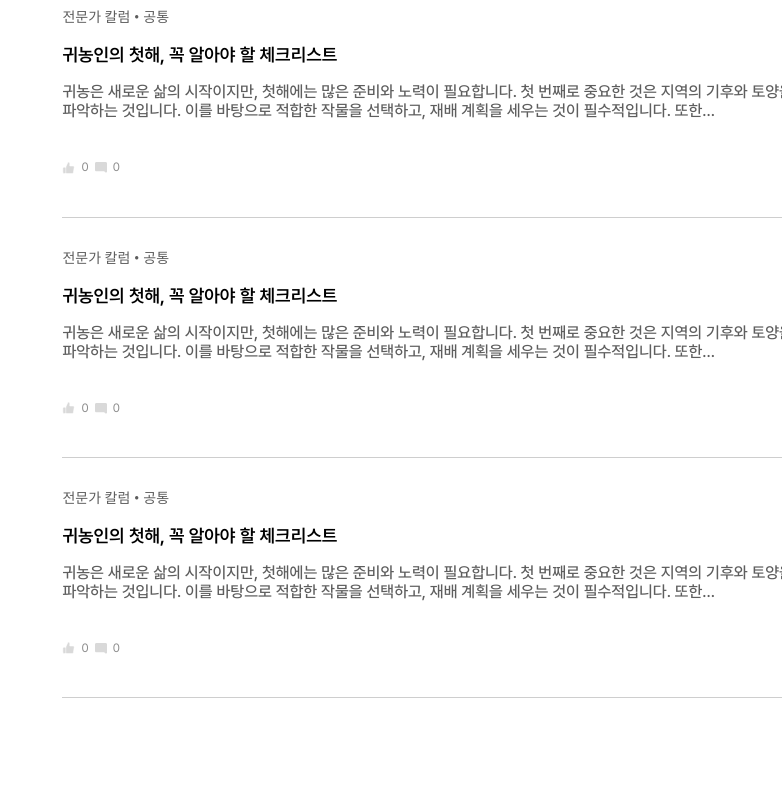
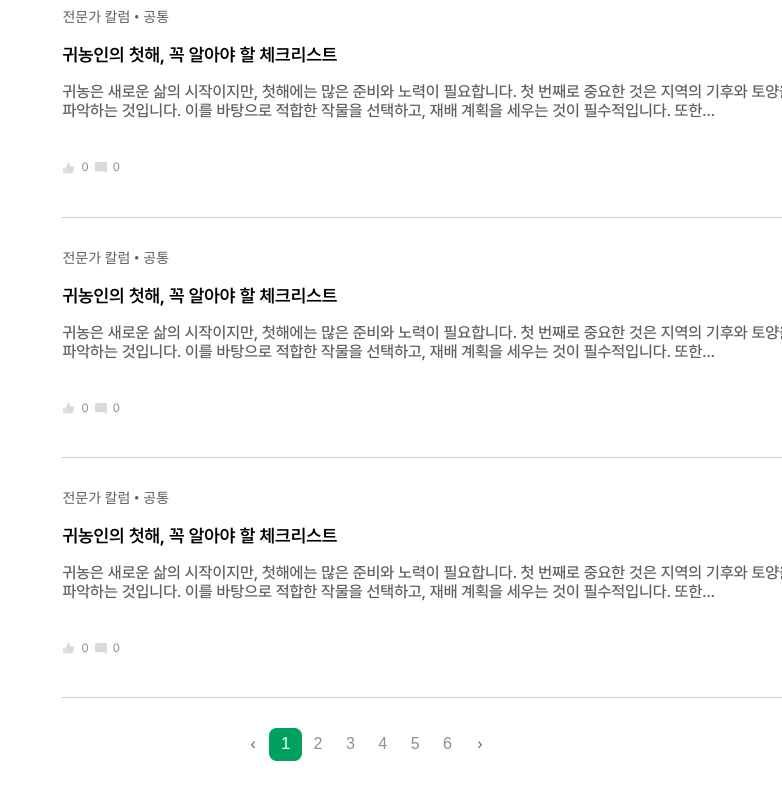
Before and after one commit to Farm-On/FE, a React (Vite) app: page /Community in a window 1280 px wide. Shown: the part 2064-2864 px from the top of the page, without its empty margins (498-1280 px from the left). Before the commit the page ends 2800 px from the top, so only its background shows below. Built offline with nearby package versions, Linux system fonts and the light colour scheme.

Commit message:
feat: 페이지 버튼 구현

```diff
--- /dev/null
+++ b/src/components/CommuPageBtn.tsx
@@ -0,0 +1,86 @@
+import styled from '@emotion/styled';
+
+
+interface PageProps{
+    currentPage:number;
+    totalPages:number;
+    onPageChange:(page: number)=>void;
+}
+export const CommuPageBtn = ({ currentPage, totalPages, onPageChange }:PageProps) => {
+  const pageSize = 6; // 한 그룹당 보여줄 페이지 수
+  const currentGroup = Math.floor((currentPage - 1) / pageSize);
+  const startPage = currentGroup * pageSize + 1;
+  const endPage = Math.min(startPage + pageSize - 1, totalPages);
+
+  const handleNextGroup = () => {
+    const nextGroupFirstPage = startPage + pageSize;
+    if (nextGroupFirstPage <= totalPages) {
+      onPageChange(nextGroupFirstPage);
+    }
+  };
+
+  const handlePrevGroup = () => {
+    const prevGroupFirstPage = startPage - pageSize;
+    if (prevGroupFirstPage > 0) {
+      onPageChange(prevGroupFirstPage);
+    }
+  };
+
+  return (
+    <PaginationContainer>
+      <NavigationButton onClick={handlePrevGroup} disabled={startPage === 1}>
+        &#8249;
+      </NavigationButton>
+
+      {Array.from({ length: endPage - startPage + 1 }, (_, index) => {
+        const pageNumber = startPage + index;
+        return (
+          <PageButton
+            key={pageNumber}
+            isActive={currentPage === pageNumber}
+            onClick={() => onPageChange(pageNumber)}
+          >
+            <p>{pageNumber}</p>
+          </PageButton>
+        );
+      })}
+
+      <NavigationButton
+        onClick={handleNextGroup}
+        disabled={endPage === totalPages}
+      >
+        &#8250;
+      </NavigationButton>
+    </PaginationContainer>
+  );
+};
+
+
+const PaginationContainer = styled.div`
+  display: flex;
+  align-items: center;
+  //gap: 11.87px;
+  //margin: 20px 0;
+`;
+
+const PageButton = styled.button<{ isActive?: boolean }>`
+  width: 32.4px;
+  height: 32.4px;
+  border-radius: 7.551px;
+  border: none;
+  background-color: ${props => props.isActive ? '#00A05E' : 'transparent'};
+  color: ${props => props.isActive ? '#FFF' : '#8E8E8E'};
+  cursor: pointer;
+  display: flex;
+  align-items: center;
+  justify-content: center;
+  font-size: 16px;
+  font-family:'PretendardRegular'
+  &:hover {
+    background-color: ${props => props.isActive ? '#00A67E' : '#f0f0f0'};
+  }
+`;
+
+const NavigationButton = styled(PageButton)`
+  color: #666;
+`;
--- a/src/pages/Home/Community.tsx
+++ b/src/pages/Home/Community.tsx
@@ -10,6 +10,8 @@ import SamrtFarmImg from '../../assets/images/smartFarm.png';
 import StrawberryImg from '../../assets/images/freshStrawberry.png';
 import PlantImg from '../../assets/images/plant.png';
 import CheckListImg from '../../assets/images/checkList.png';
+import { CommuPageBtn } from '@/components/CommuPageBtn';
+
 
 interface Category {
     id: string;
@@ -42,10 +44,15 @@ interface Category {
 export default function CommunityPage(){
     const [selectedCategory,setSelectedCategory] = useState<string>('1');
     const [searchValue,setSearchValue] = useState<string>(''); //검색된 값
-
+    const [currentPage, setCurrentPage] = useState<number>(1);
+    const totalPages = 24; // 총 페이지 수(임시)
     const handleCategoryClick = (id:string)=>{
         setSelectedCategory( id === selectedCategory ? '' : id )
     };
+    const handlePageChange = (page: number) => {
+        setCurrentPage(page);
+        // 페이지 변경
+      };
     return(
         <div style={{display:'flex'}}>
             <div className='left'>
@@ -164,6 +171,13 @@ export default function CommunityPage(){
                                 imgSrc={CheckListImg}
                             />
                         </div>
+                        <div style={{paddingLeft:'20.94vw',paddingBottom:'12.14vw'}}>
+                            <CommuPageBtn
+                                  currentPage={currentPage}
+                                  totalPages={totalPages}
+                                  onPageChange={handlePageChange}
+                            />
+                        </div>
                     </div>
             </div>
         </div>
```
Also changed, not shown: src/assets/icons/chevron-left-gray.svg (added), src/assets/icons/chevron-right-gray.svg (added).
